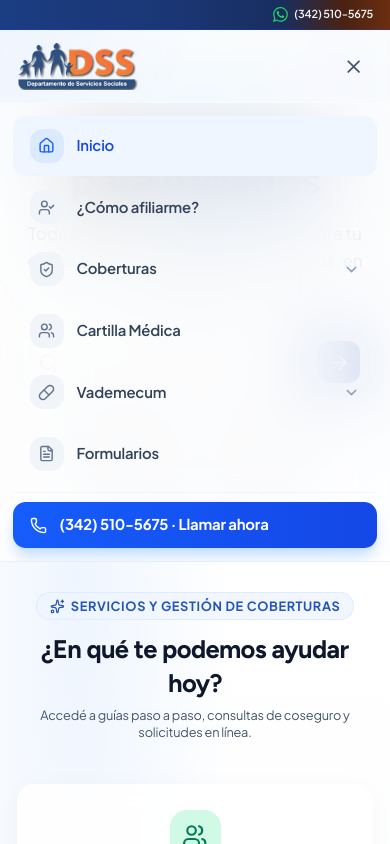
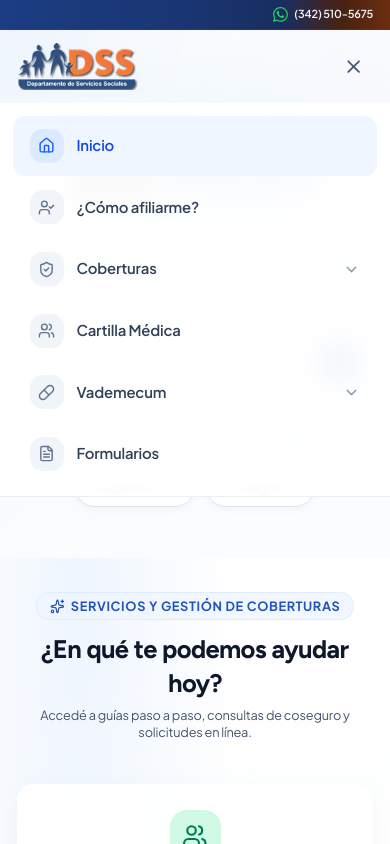
Before and after one commit to KarimServin/guia-interactiva-dss, a Next.js app: page / in a window 390 px wide. Both pictures are taken after a click on the button 353 px from the left and 66 px from the top of the page. Shown: the top 844 px of the page. Built offline with nearby package versions, Linux system fonts and the light colour scheme.

Commit message:
perf(drawer): replace max-height with grid-template-rows animation for instant 60fps mobile menu, remove Llamar ahora CTA

```diff
--- a/src/components/Header.tsx
+++ b/src/components/Header.tsx
@@ -16,8 +16,7 @@ import {
   ShieldCheck,
   Activity,
   Layers,
-  Heart,
-  Phone
+  Heart
 } from 'lucide-react';
 
 interface HeaderProps {
@@ -224,11 +223,12 @@ export const Header: React.FC<HeaderProps> = ({ activeTab = 'guia', onSelectNav
         </div>
       </div>
 
-      {/* Mobile Drawer */}
-      <div className={`md:hidden transition-all duration-300 ease-in-out overflow-hidden ${
-        isMobileMenuOpen ? 'max-h-[600px] opacity-100' : 'max-h-0 opacity-0 pointer-events-none'
+      {/* Mobile Drawer (GPU-accelerated Grid transition for instantaneous 60fps response) */}
+      <div className={`md:hidden grid transition-[grid-template-rows,opacity] duration-200 ease-out ${
+        isMobileMenuOpen ? 'grid-rows-[1fr] opacity-100' : 'grid-rows-[0fr] opacity-0 pointer-events-none'
       }`}>
-        <div className="bg-white/60 backdrop-blur-2xl border-b border-slate-200/60 shadow-2xl px-3 py-3 space-y-0.5">
+        <div className="overflow-hidden">
+          <div className="bg-white/95 backdrop-blur-md border-b border-slate-200/70 shadow-xl px-3 py-3 space-y-0.5">
             {NAV_ITEMS.map((item) => {
               const Icon = item.icon;
               const isVademecum = item.id === 'vademecum';
@@ -311,14 +311,6 @@ export const Header: React.FC<HeaderProps> = ({ activeTab = 'guia', onSelectNav
                 </button>
               );
             })}
-
-          {/* Mobile contact CTA */}
-          <div className="pt-2 mt-2 border-t border-slate-100">
-            <a href="tel:+5493425105675"
-              className="flex items-center gap-3 px-4 py-3 bg-gradient-to-r from-blue-600 to-blue-700 text-white text-sm font-bold rounded-xl shadow-lg shadow-blue-200">
-              <Phone className="w-4 h-4" />
-              <span>(342) 510-5675 · Llamar ahora</span>
-            </a>
           </div>
         </div>
       </div>
```
Lines whose indentation alone changed are shown as unchanged.
